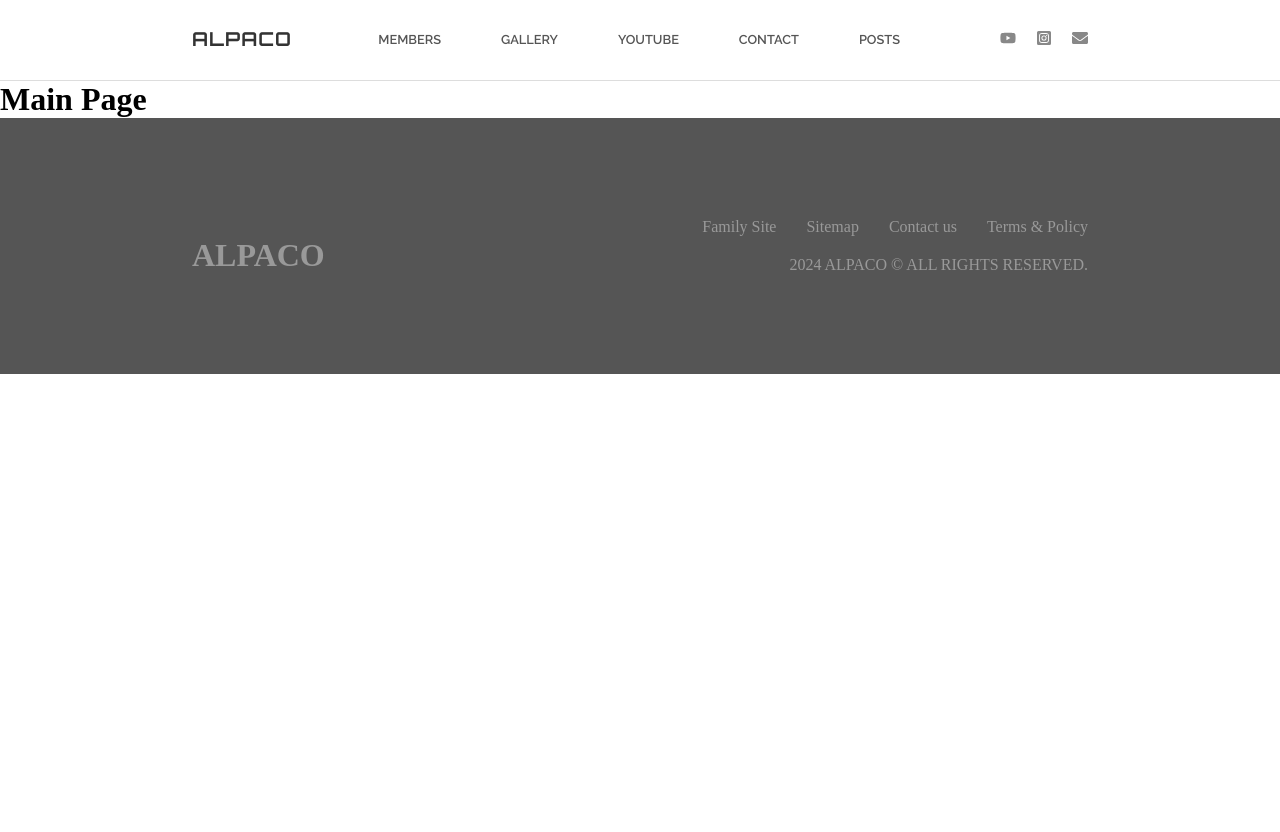
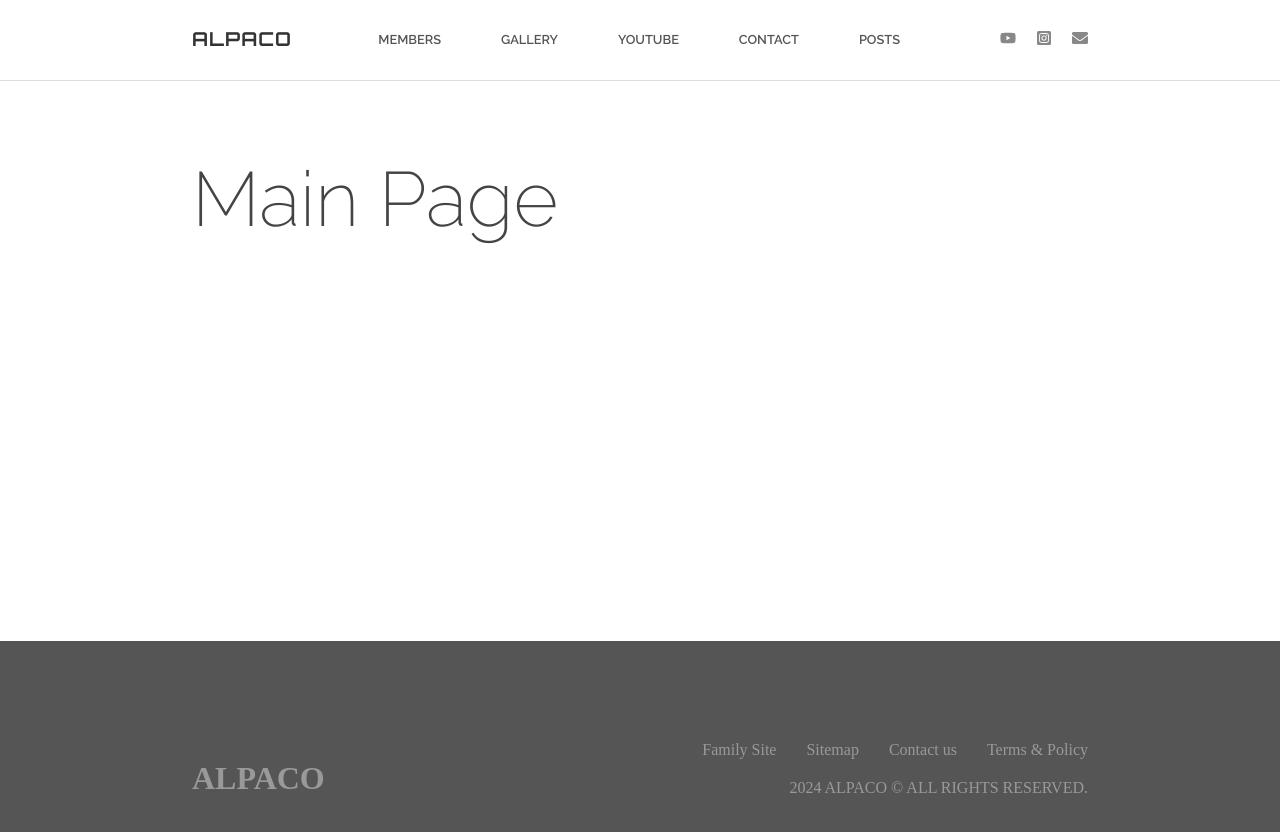
Before and after one commit to mania605/ReactStpes, a React (Vite) app: page / in a window 1280 px wide. Shown: the top 832 px of the page. Before the commit the page ends 800 px from the top, so only its background shows below. Built offline with nearby package versions, Linux system fonts and the light colour scheme; a web font is replaced by a local one.

Commit message:
메인페이지 레이아웃

```diff
--- a/src/styles/index.scss
+++ b/src/styles/index.scss
@@ -4,3 +4,4 @@
 @import './common/reset';
 @import './common/header';
 @import './common/footer';
+@import './main/home.scss';
--- /dev/null
+++ b/src/styles/main/home.scss
@@ -0,0 +1,11 @@
+.home {
+	width: 100%;
+	padding: 10vh 15vw;
+	min-height: 70vh;
+
+	h1 {
+		font: 200 6vmax/1 'raleway';
+		color: #444;
+		margin-bottom: 50px;
+	}
+}
```
